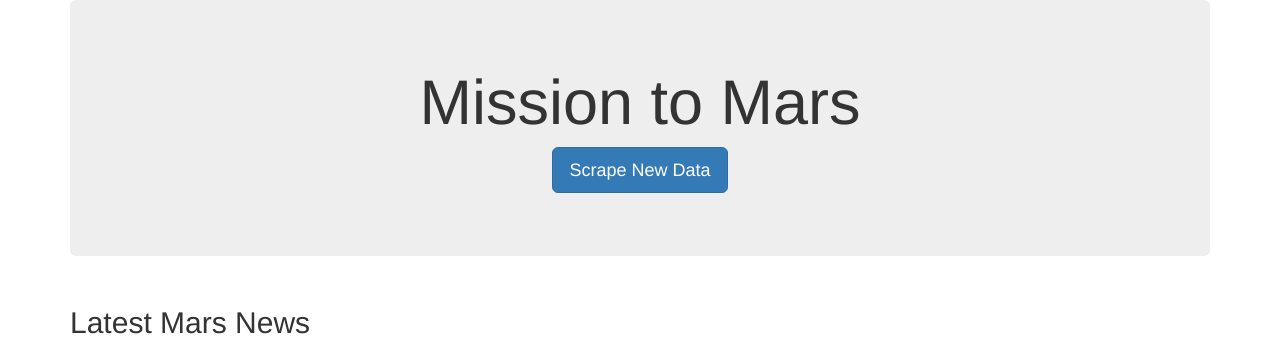
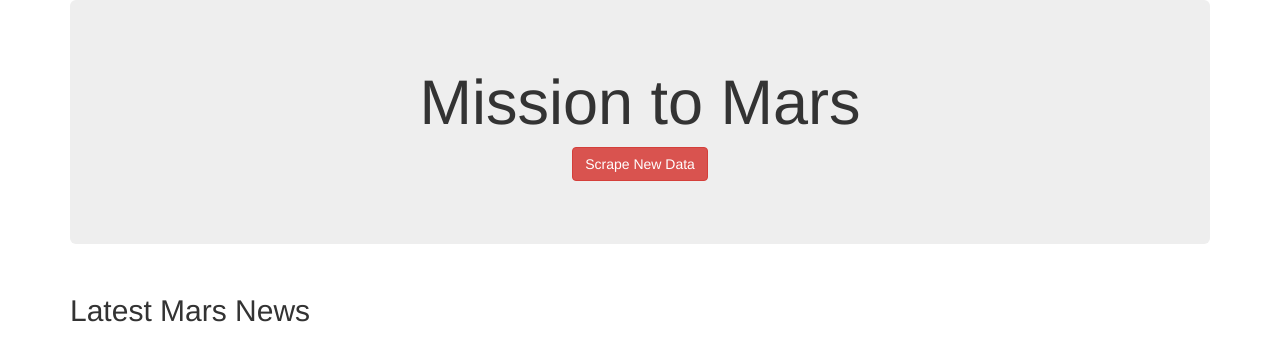
Before and after one commit to melindamalone/Mission-to-Mars, a Flask app: page / in a window 1280 px wide. Shown: the top 347 px of the page. Run offline with Flask 2, Linux system fonts and the light colour scheme; data that the repository does not hold is empty; some libraries are stand-ins or nearby versions.

Commit message:
feat: modified html and css

```diff
--- a/Mars_Scraping/templates/index.html
+++ b/Mars_Scraping/templates/index.html
@@ -14,7 +14,7 @@
         <div class="jumbotron text-center">
             <h1>Mission to Mars</h1>
             <!-- Add a button to activate scraping script -->
-            <p><a class="btn btn-primary btn-lg" href="/scrape"
+            <p><a class="btn btn-danger" href="/scrape"
                         role="button">Scrape New Data</a></p>
         </div>
         <!-- Add section for Mars News -->
@@ -40,7 +40,7 @@
                 />
             </div>
             <div class="col-md-6">
-                <!-- Mars Facts-->
+            <!-- Mars Facts-->
                 <div class="row" id="mars-facts">
                     <h4>Mars Facts</h4>
                     {{ mars.facts | safe }}
```
Also changed, not shown: Mars_Scraping/templates/style.css (line endings or trailing spaces).
